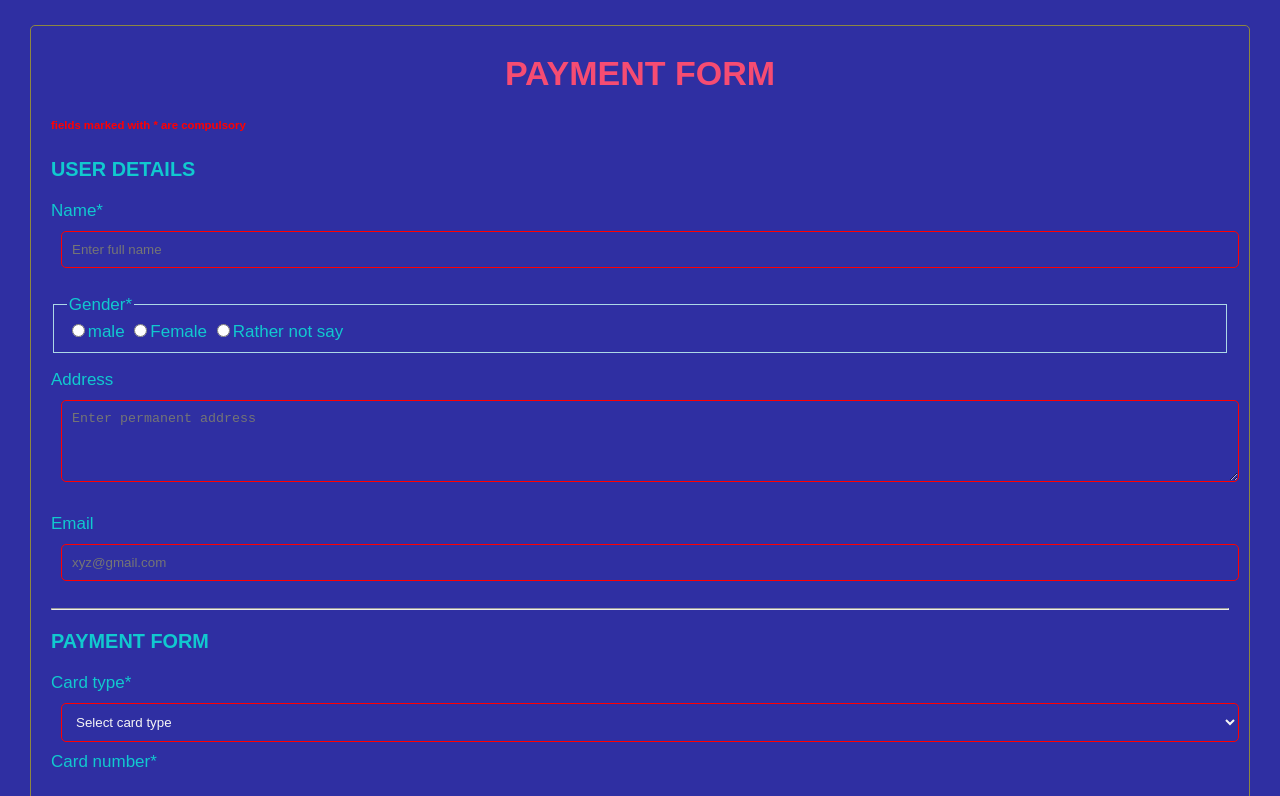
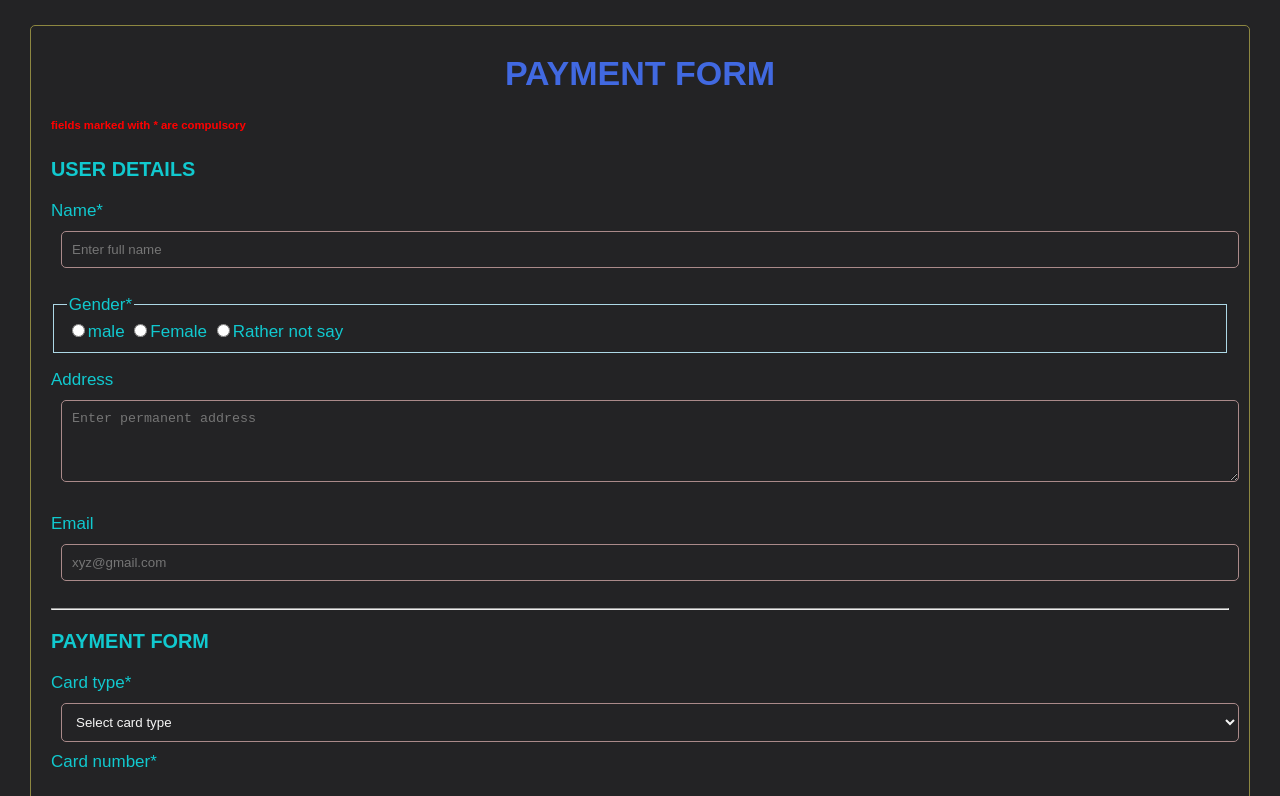
Before and after one commit to Bhaskar2002/payform, a plain HTML site: page index.html in a window 1280 px wide. Shown: the top 796 px of the page. Drawn offline with Linux system fonts and the light colour scheme.

Commit message:
basic color change

```diff
--- a/pay.css
+++ b/pay.css
@@ -1,5 +1,5 @@
 * {
-    background-color: #2f2fa2;
+    background-color: #232325;
     box-sizing: border-box;
 }
 
@@ -31,7 +31,7 @@ select,
 textarea {
     width: 100%;
     padding: 10px;
-    border: 1px solid red;
+    border: 1px solid rgb(170, 138, 138);
     border-radius: 5px;
     margin: 10px;
     color: whitesmoke;
@@ -43,7 +43,7 @@ fieldset {
 
 .mheading {
     text-align: center;
-    color: #f64c72;
+    color: royalblue;
 }
 
 input[type="submit"] {
```
